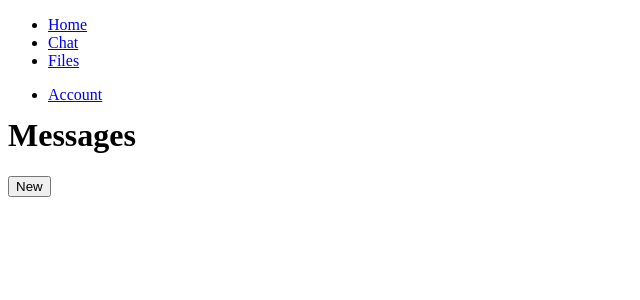
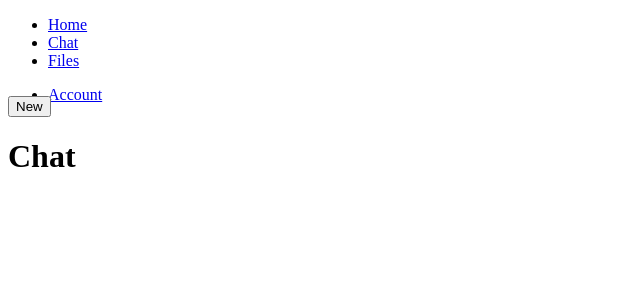
Before and after one commit to wjoseph0/agentCollaboration-archive, a SvelteKit app: page /app/chat in a window 1280 px wide. Shown: the top 300 px of the page, without its empty margins (0-640 px from the left). Built offline with nearby package versions, Linux system fonts and the light colour scheme.

Commit message:
match page styling

```diff
--- a/src/routes/app/chat/+page.svelte
+++ b/src/routes/app/chat/+page.svelte
@@ -1,4 +1,6 @@
 <main class="container">
-	<h1>Messages</h1>
-	<a href="/app/chat/new"><button>New</button></a>
+	<section>
+		<a href="/app/chat/new"><button>New</button></a>
+	</section>
+	<h1>Chat</h1>
 </main>
--- a/src/routes/app/files/+page.svelte
+++ b/src/routes/app/files/+page.svelte
@@ -7,9 +7,8 @@
 	<section>
 		<UploadFile />
 	</section>
-
-	<h1>My Files</h1>
-	<section class="grid">
+	<h1>Files</h1>
+	<section>
 		<Files />
 	</section>
 </main>
```
